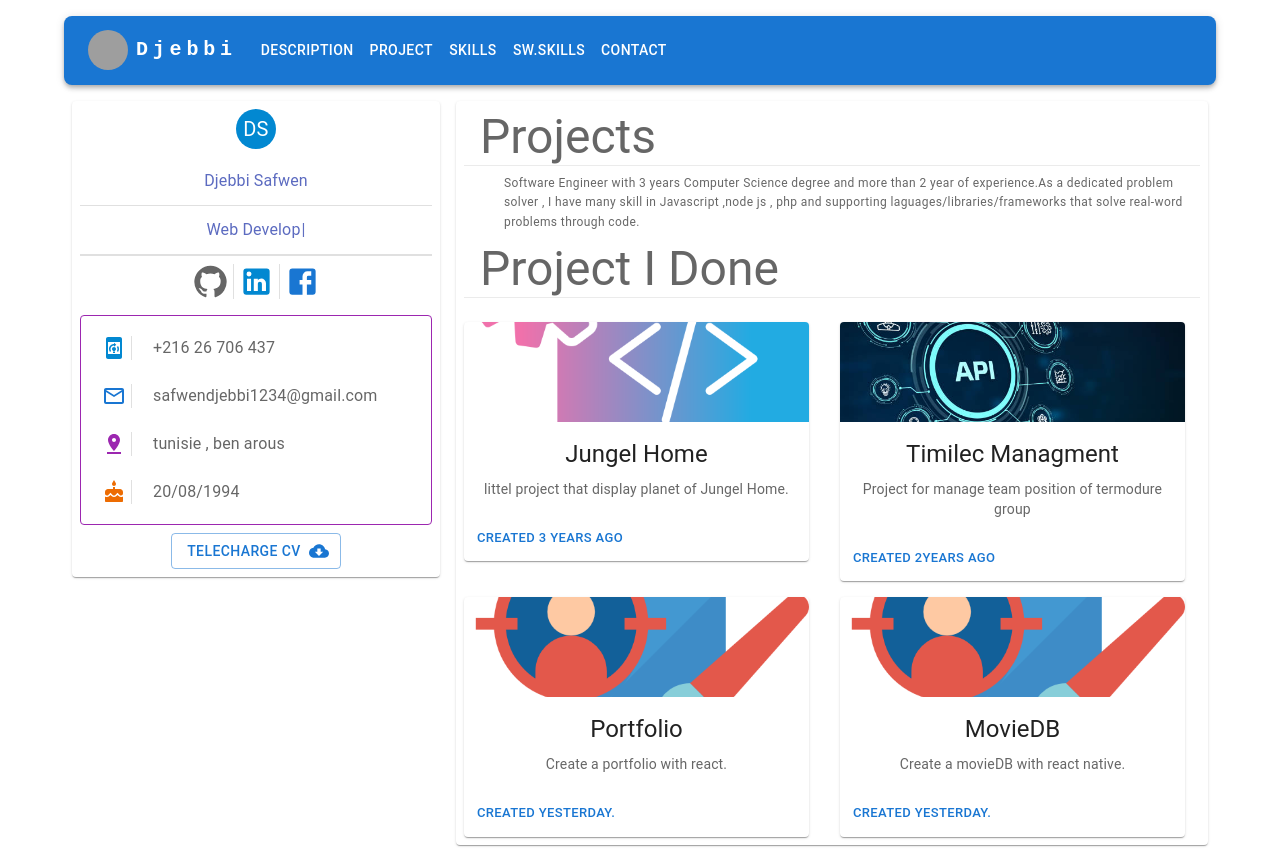
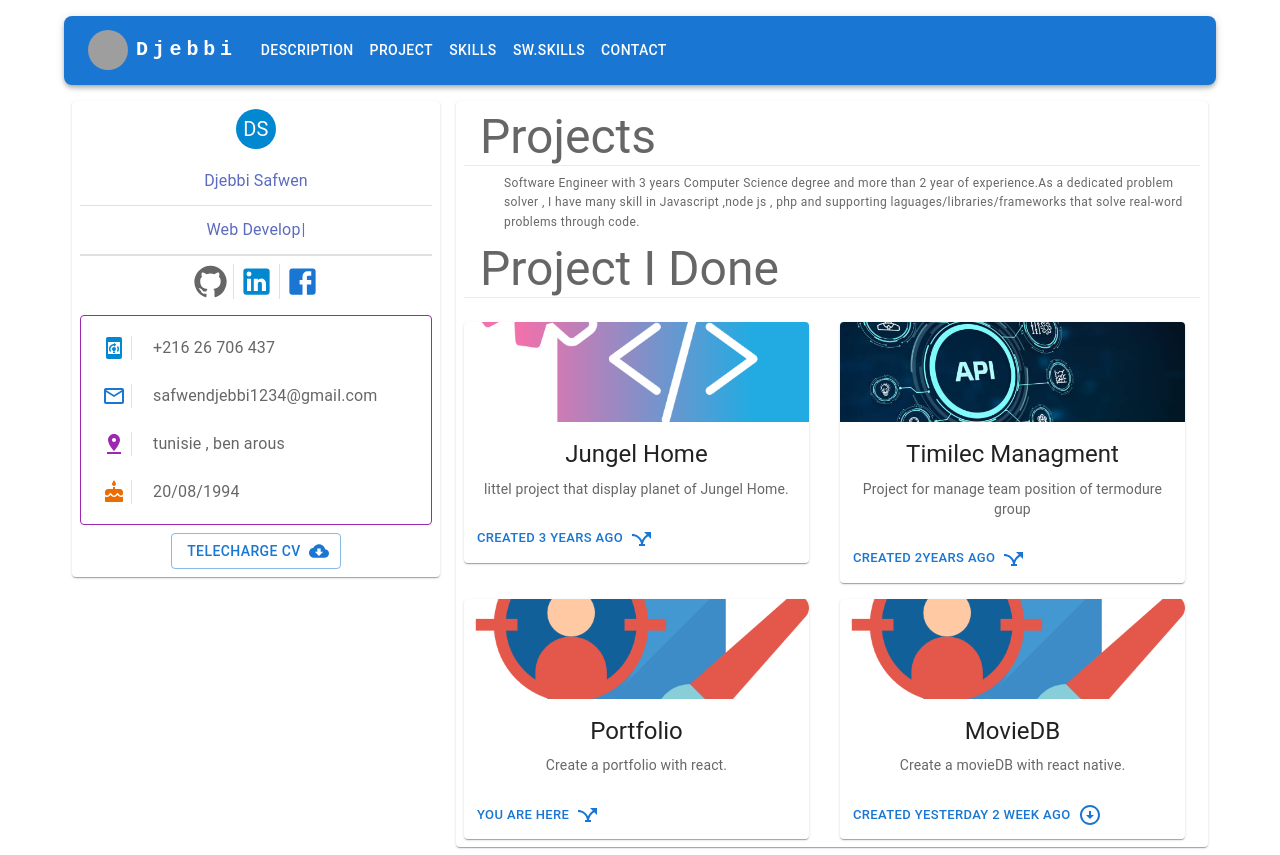
Before and after one commit to safwen-code/profile, a React (Create React App) app: page / in a window 1280 px wide. Both pictures are taken after a click on the button "PROJECT". Built offline with nearby package versions, Linux system fonts and the light colour scheme; grey boxes are pictures that could not be loaded.

Commit message:
fixe project show v0.2

```diff
--- a/src/components/content/Project.jsx
+++ b/src/components/content/Project.jsx
@@ -13,8 +13,16 @@ import {
 import developpement from '../../images/development.png'
 import api from '../../images/api.jpg'
 import uimang from '../../images/uimang.png'
+import { Link } from 'react-router-dom'
+
+import apprelease from './app-release.apk'
+import ArrowCircleDownIcon from '@mui/icons-material/ArrowCircleDown'
+import AirlineStopsIcon from '@mui/icons-material/AirlineStops'
 
 const Project = () => {
+  const download = () => {
+    window.location.href = apprelease
+  }
   return (
     <>
       <Typography variant="h3" component="h3" align="left" ml={2}>
@@ -57,7 +65,16 @@ const Project = () => {
               </Typography>
             </CardContent>
             <CardActions>
-              <Button size="small">Created 3 years ago</Button>
+              <Link
+                to="https://clever-cray-85c961.netlify.app/"
+                target="_blank"
+              >
+                {' '}
+                <Button size="small">
+                  Created 3 years ago{' '}
+                  <AirlineStopsIcon sx={{ marginLeft: '7px' }} />
+                </Button>
+              </Link>
             </CardActions>
           </Card>
         </Grid>
@@ -78,7 +95,12 @@ const Project = () => {
               </Typography>
             </CardContent>
             <CardActions>
-              <Button size="small">Created 2years ago</Button>
+              <Link to="https://qrqc.netlify.app/" target="_blank">
+                <Button size="small">
+                  Created 2years ago{' '}
+                  <AirlineStopsIcon sx={{ marginLeft: '7px' }} />
+                </Button>
+              </Link>
             </CardActions>
           </Card>
         </Grid>
@@ -99,7 +121,9 @@ const Project = () => {
               </Typography>
             </CardContent>
             <CardActions>
-              <Button size="small">Created yesterday.</Button>
+              <Button size="small">
+                You are here <AirlineStopsIcon sx={{ marginLeft: '7px' }} />
+              </Button>
             </CardActions>
           </Card>
         </Grid>
@@ -120,7 +144,10 @@ const Project = () => {
               </Typography>
             </CardContent>
             <CardActions>
-              <Button size="small">Created yesterday.</Button>
+              <Button size="small" onClick={download}>
+                Created yesterday 2 week ago{' '}
+                <ArrowCircleDownIcon sx={{ marginLeft: '7px' }} />
+              </Button>
             </CardActions>
           </Card>
         </Grid>
```
